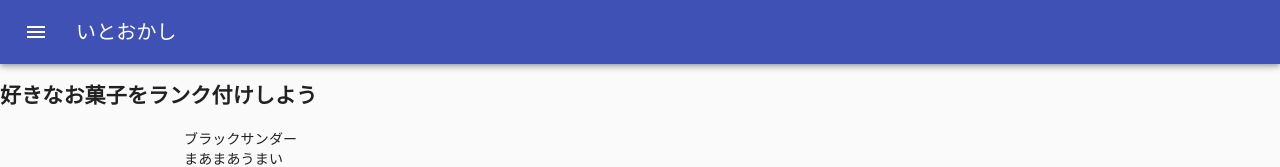
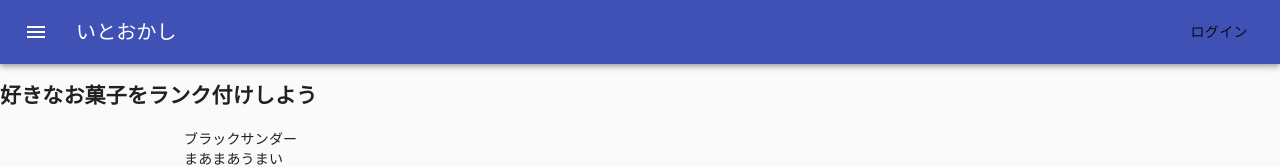
Before and after one commit to Ito-ocashi-review/ior-front, a Next.js app: page / in a window 1280 px wide. Shown: the top 167 px of the page. Built offline with nearby package versions, Linux system fonts and the light colour scheme.

Commit message:
- sweetalert 関連のライブラリをインストール - モーダルにreact element を埋め込めるようになった

```diff
--- a/components/navbar.tsx
+++ b/components/navbar.tsx
@@ -1,5 +1,9 @@
 import React from 'react';
 import { makeStyles } from '@material-ui/core/styles';
+import Swal from 'sweetalert2';
+import withReactContent from 'sweetalert2-react-content';
+import ReactDOMServer from 'react-dom/server';
+import GitHubIcon from '@material-ui/icons/GitHub';
 import {
   AppBar, Toolbar, Typography, IconButton, Button,
 } from '@material-ui/core';
@@ -17,8 +21,27 @@ const useStyles = makeStyles(theme => ({
   },
 }));
 
+const renderLoginHtml = () => {
+  return ReactDOMServer.renderToStaticMarkup(
+    <div>
+      <GitHubIcon />
+      <p>githubログインする</p>
+    </div>
+    ,
+  );
+};
+
 const MenuAppBar:React.FC = () => {
   const classes = useStyles();
+
+  const MySwal = withReactContent(Swal);
+
+  const handleLogin = async() => {
+    await MySwal.fire({
+      title: 'ログインする',
+      html: renderLoginHtml(),
+    });
+  };
 
   return (
     <AppBar position="static">
@@ -29,6 +52,9 @@ const MenuAppBar:React.FC = () => {
         <Typography variant="h6" className={classes.title}>
           いとおかし
         </Typography>
+        <Button onClick={handleLogin}>
+          ログイン
+        </Button>
       </Toolbar>
     </AppBar>
   );
--- a/package.json
+++ b/package.json
@@ -28,7 +28,9 @@
     "react-dom": "^17.0.1",
     "react-hook-form": "^6.11.0",
     "stylelint": "^13.7.2",
-    "stylelint-config-recess-order": "^2.3.0"
+    "stylelint-config-recess-order": "^2.3.0",
+    "sweetalert2": "^10.10.0",
+    "sweetalert2-react-content": "^3.2.1"
   },
   "scripts": {
     "dev": "next",
```
Also changed, not shown: 1 other file (tests, documents, lock files or other folders).
